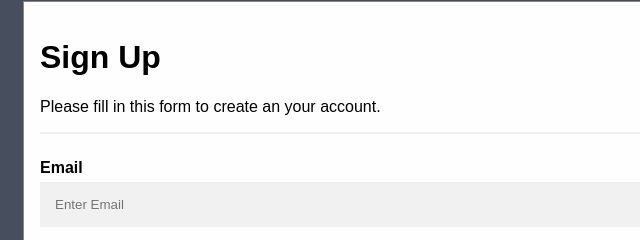
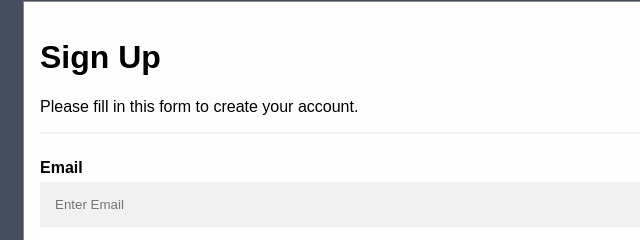
Before and after one commit to Innosir/DevOps, a plain HTML site: page index.html in a window 1280 px wide. Both pictures are taken after a click on the button "Sign Up". Shown: the part 113-353 px from the top of the page, 105-745 px from the left. Drawn offline with Linux system fonts and the light colour scheme.

Commit message:
Changes done on index.html again

```diff
--- a/index.html
+++ b/index.html
@@ -122,7 +122,7 @@ hr {
   <form class="modal-content" action="/action_page.php">
     <div class="container">
       <h1>Sign Up</h1>
-      <p>Please fill in this form to create an your account.</p>
+      <p>Please fill in this form to create  your account.</p>
       <hr>
       <label for="email"><b>Email</b></label>
       <input type="text" placeholder="Enter Email" name="email" required>
```
